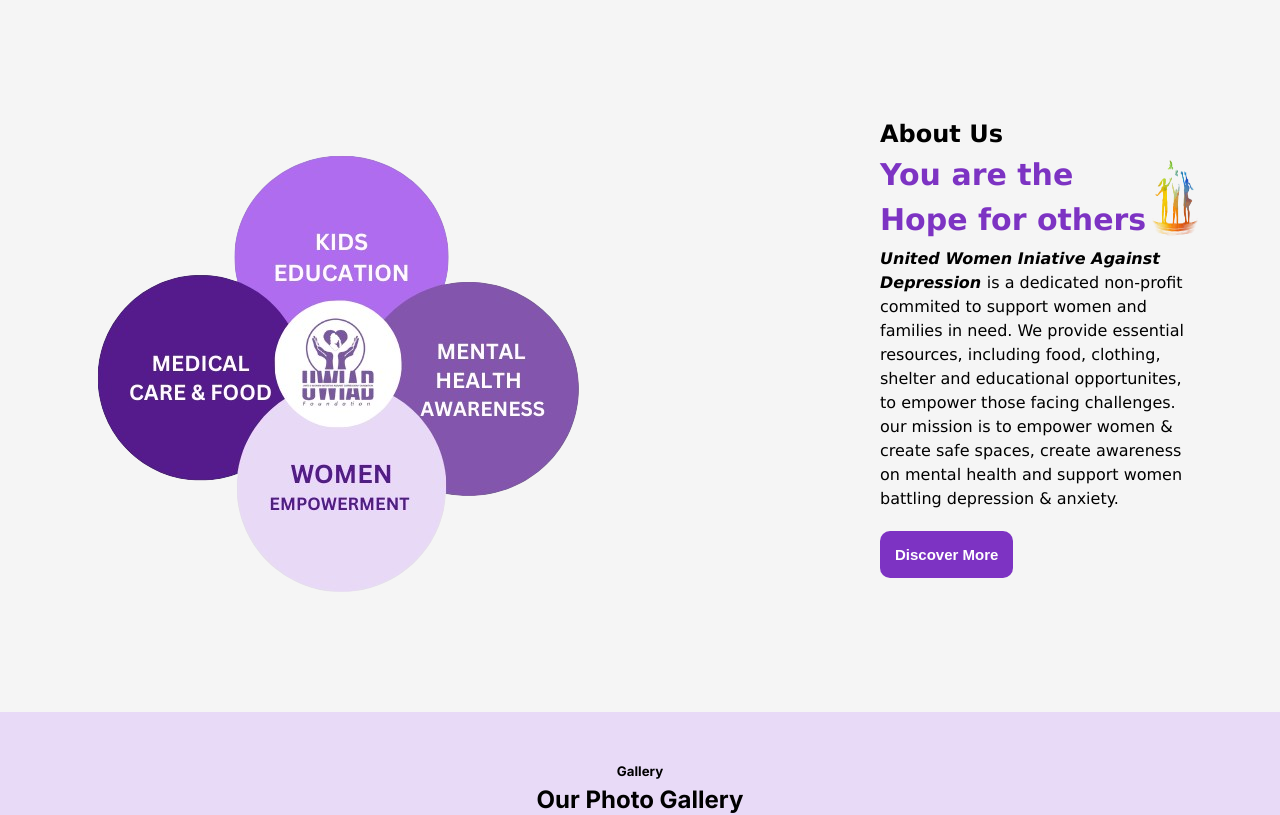
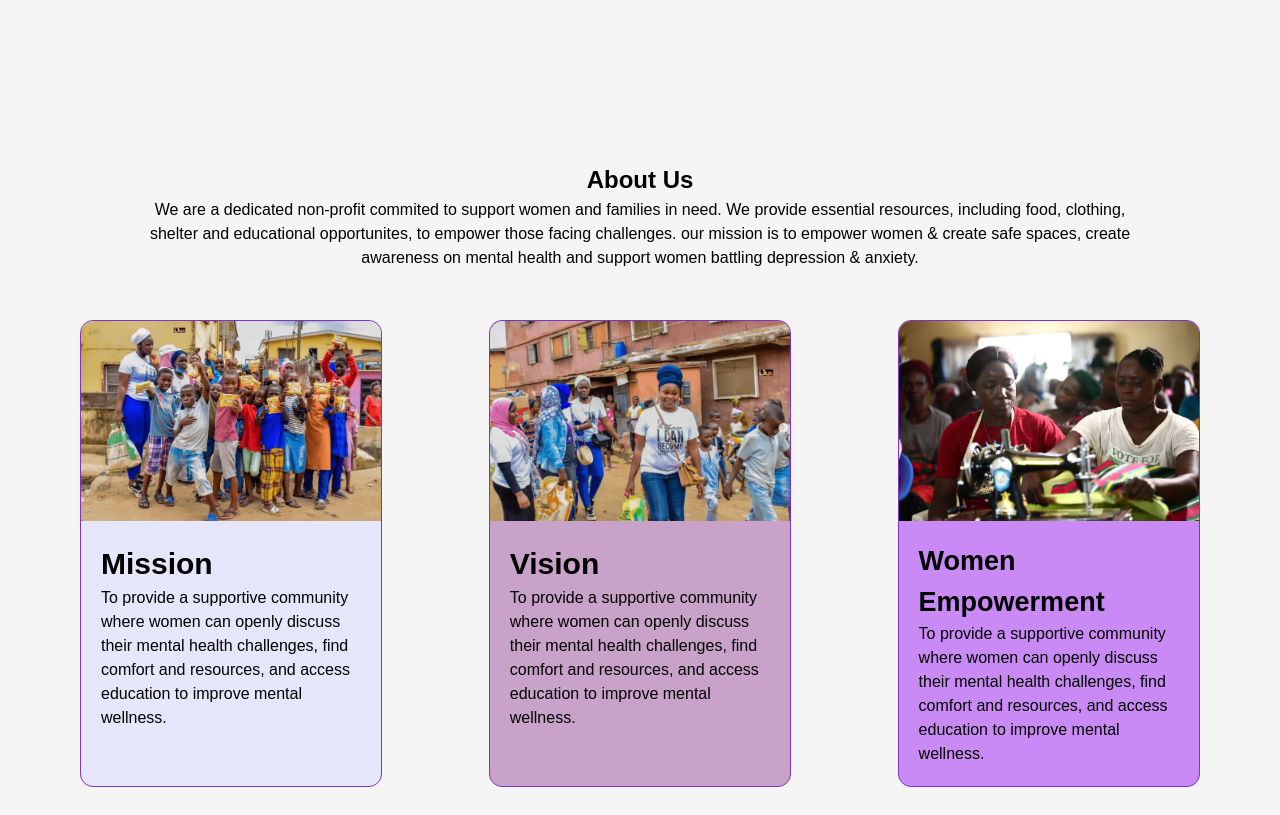
Before and after one commit to Kawthar1512/UWIAD, a React (Vite) app: page / in a window 1280 px wide. Shown: the part 774-1589 px from the top of the page. Built offline with nearby package versions, Linux system fonts and the light colour scheme.

Commit message:
fixed the  sconnd section

```diff
--- a/src/Section1.css
+++ b/src/Section1.css
@@ -121,6 +121,7 @@
 
   @media (max-width: 1000px) {
     .first-section {
+      /* display: inline-block; */
         display: flex;
         /* background-image: url(./assets/img2.jpg); */
         background-position: center;
--- a/src/Section2.css
+++ b/src/Section2.css
@@ -1,86 +1,94 @@
 .section2 {
-  display: flex;
-  align-items: center;
-  font-family: "Lucida Sans", "Lucida Sans Regular", "Lucida Grande",
-    "Lucida Sans Unicode", Verdana, sans-serif;
+  font-weight: lighter;
+  font-family: sans-serif;
+
   padding: 100px 80px 100px 80px;
-  /* background-color: #e8daf7; */
   background-color: whitesmoke;
   overflow-x: hidden;
+}
 
-  /* border: 1px solid black; */
+.three-aspects {
+  display: flex;
+  /* padding: 20px; */
+
+  justify-content: space-between;
+  /* grid-gap: 10px;
+  grid-template-columns: repeat(auto-fit, minmax(180px, 1fr));
+  align-items: stretch; */
 }
-.section2-text {
-  /* margin-top: 100px; */
-  margin-left: 300px;
+.aspect-img {
+  width: 100%;
+  object-fit: cover;
+  height: 200px;
+  border-radius: 13px 13px 0px 0px;
+}
+.women-text {
+  font-size: 27px;
+}
+.card {
+  border: 1px solid #7d33c3;
+  width: 27%;
+  border-radius: 13px;
+
+  /* height: 400px; */
+  /* padding: 20px; */
+}
+.card-text {
+  padding: 20px;
+  /* background-color: red; */
+  margin-top: -7px;
+}
+
+.mission{
+  background-color: #E6E6FA;
+}
+.mission:hover{
+  background-color: #b4b4ee;
+}
+.vision{
+  background-color: #C8A2C8;
+}
+.vision:hover{
+  background-color: #c580c5;
+}
+.upliftment{
+  background-color: #ca8af5;
+}
+.top-text{
+  text-align: center;
+  padding: 50px;
+}
 
 
-}
-.sec2-text {
-  margin-top: 5px;
-}
-.title {
-  font-weight: bold;
-  font-style: italic;
-  margin-top: -50px;
-}
-.discover {
-  margin-top: 20px;
-  margin-right: 38px;
-  cursor: pointer;
-  /* font-family: 'fira code'; */
-  font-optical-sizing: auto;
-  font-weight: 700;
-  font-size: 15px;
-  padding: 15px;
-  border: none;
-  /* width: 160px; */
-  border-radius: 10px;
-  color: white;
-  background-color: #7d33c3;
-  /* height: 50px; */
-}
-.hopee {
-  width: 50px;
-}
-.for-hope {
-  display: flex;
-  color: #7d33c3;
 
-  /* margin-top: -40px; */
-}
+
+
 
 @media (max-width: 1000px) {
-  .children {
-    width: 300px;
-    height: 300px;
-  }
   .section2 {
-    display: inline-block;
     width: 100%;
     text-align: center;
     padding: 10px 40px 40px 40px;
   }
   .section2-text {
     margin-left: 0px;
-    /* margin-top: -10px; */
+    margin-top: -10px;
   }
   .about-text {
-    /* text-align: center; */
+    text-align: center;
     font-size: 18px;
   }
-  .for-hope h1 {
-    font-size: 1.1rem;
+  .three-aspects {
+    display: inline;
+    justify-content: center;
+    /* grid-gap: 10px;
+    grid-template-columns: repeat(auto-fit, minmax(180px, 1fr));
+    align-items: stretch; */
+  }
+  .card {
+    /* border: 2px solid red; */
+    margin-bottom: 30px;
 
-  }
-  .for-hope{
-    text-align: center;
-    align-items: center;
-    justify-content: center;
-  }
-  .title {
-    font-weight: bold;
-    font-style: italic;
-    margin-top: -50px;
+    width: 100%;
   }
 }
--- a/src/components/Section1.jsx
+++ b/src/components/Section1.jsx
@@ -36,7 +36,7 @@
 
           </p>
           <Link to="/payment">
-          <button className="donate-btn-hero">Donate Now</button>
+          <button className="donate-btn-hero">Donate</button>
           </Link>
         </div>
 
--- a/src/components/Section2.jsx
+++ b/src/components/Section2.jsx
@@ -1,37 +1,58 @@
 import React from "react";
-import children from "../assets/children.png";
-import woman2 from "../assets/women2.jpg";
-import chart from "../assets/UWIADCHART.png";
-import hope from "../assets/hopee.png";
 import "../Section2.css";
+import image1 from "../assets/image1.png";
+import image4 from '../assets/image4.png';
+import women from '../assets/women.avif';
 
-// import children from "../assets/uwaid-children-img.png";
+
+
 
 export default function Section2() {
   return (
     <>
       <section id="about" className="section2">
-        <img src={chart} alt="" className="children" />
 
         <div className="section2-text">
+          <div className="top-text">
           <h2 className="about-text">About Us</h2>
-          <div className="for-hope">
-            <h1>You are the Hope for others </h1>
-            <img src={hope} alt="hope-logo" className="hopee" />
+           <p>We are a  dedicated non-profit commited to support women and families in need. We provide essential resources, including food, clothing, shelter and educational opportunites,
+            to empower those facing challenges.
+            our mission is to empower women & create safe spaces, create awareness on mental health and support women battling depression & anxiety.</p>
+            </div>
+          <div className="three-aspects">
+
+
+            <div className="mission card">
+              <img src={image1} alt="" className="aspect-img" />
+              <p  className="card-text">
+              <h1>Mission</h1>
+
+                To provide a supportive community where women can openly discuss
+                their mental health challenges, find comfort and resources, and
+                access education to improve mental wellness.
+              </p>
+            </div>
+            <div className="vision card">
+              <img src={image4} alt="" className="aspect-img"/>
+
+              <p className="card-text">
+              <h1>Vision</h1>
+                To provide a supportive community where women can openly discuss
+                their mental health challenges, find comfort and resources, and
+                access education to improve mental wellness.
+              </p>
+            </div>
+            <div className="upliftment card">
+              <img src={women} alt="" className="aspect-img"/>
+              <p className="card-text">
+              <h1 className="women-text">Women Empowerment</h1>
+
+                To provide a supportive community where women can openly discuss
+                their mental health challenges, find comfort and resources, and
+                access education to improve mental wellness.
+              </p>
+            </div>
           </div>
-          {/* <img src={hope} alt="" /> */}
-          <p className="sec2-text">
-            <span className="title">
-              United Women Iniative Against Depression{" "}
-            </span>
-            is a dedicated non-profit commited to support women and families in
-            need. We provide essential resources, including food, clothing,
-            shelter and educational opportunites, to empower those facing
-            challenges. our mission is to empower women & create safe spaces,
-            create awareness on mental health and support women battling
-            depression & anxiety.
-          </p>
-          <button className="discover">Discover More</button>
         </div>
       </section>
     </>
--- a/src/index.css
+++ b/src/index.css
@@ -12,7 +12,7 @@
 :root {
   font-family: Inter, system-ui, Avenir, Helvetica, Arial, sans-serif;
   line-height: 1.5;
-  font-weight: 400;
+  font-weight: 100;
 
   color-scheme: light dark;
   /* color: rgba(255, 255, 255, 0.87); */
```
Also changed, not shown: src/assets/women.avif (added).
